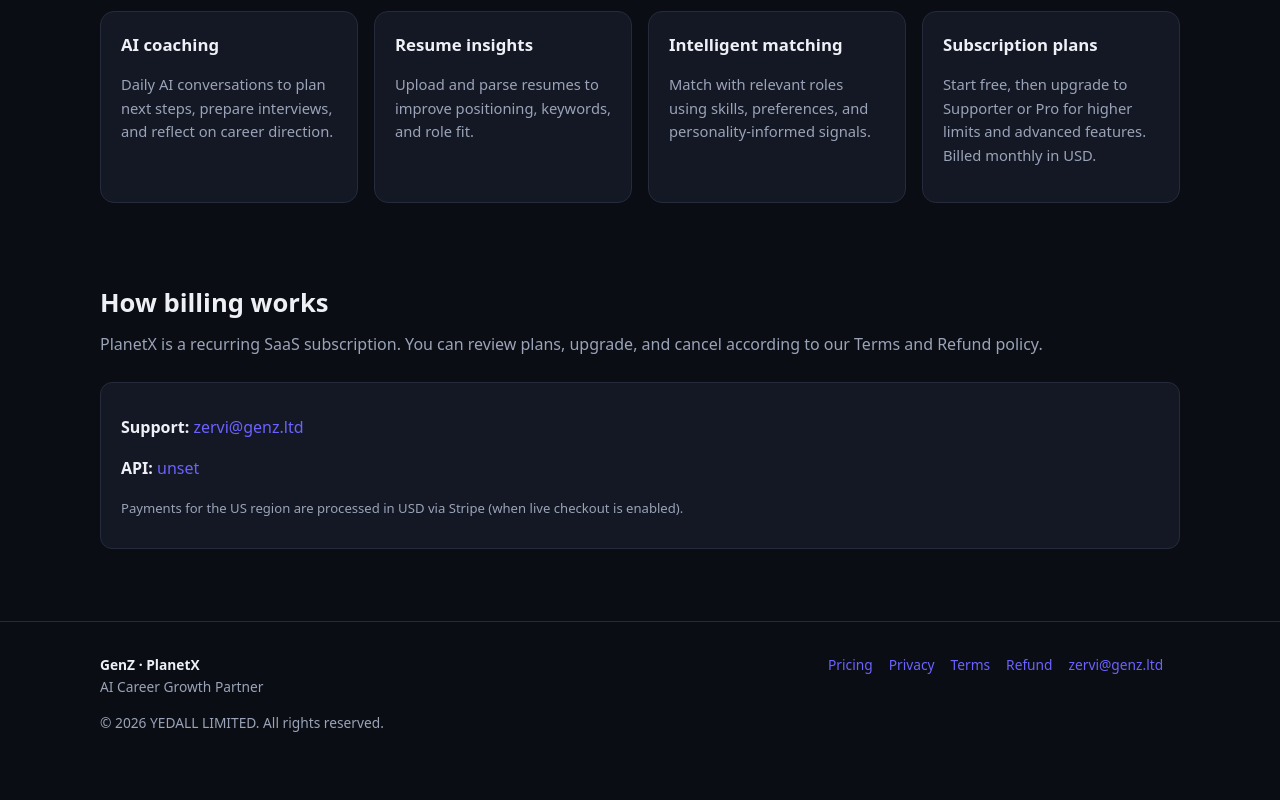
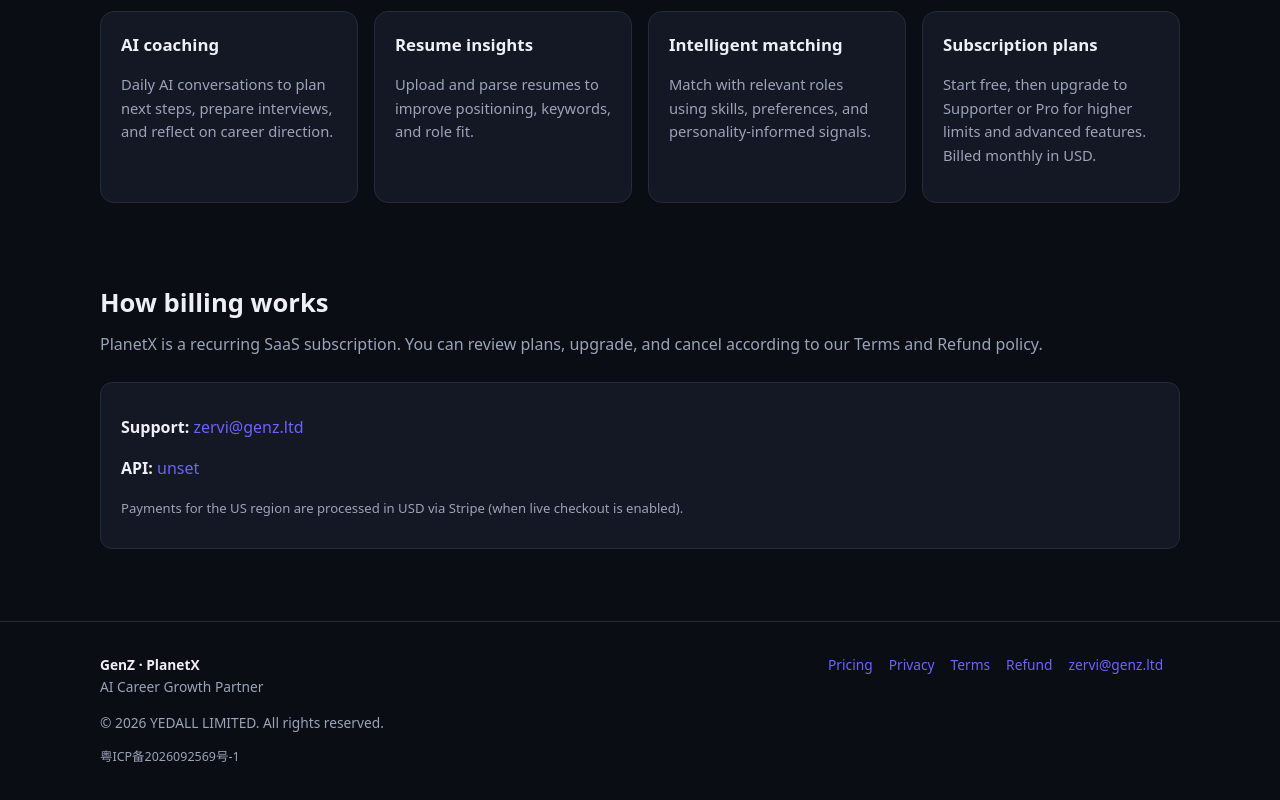
Before and after one commit to szpeter2026/genz-web, a React (Vite) app: page / in a window 1280 px wide. Shown: the part 619-1419 px from the top of the page. Before the commit the page ends 1398 px from the top, so only its background shows below. Built offline with nearby package versions, Linux system fonts and the light colour scheme; no server answers.

Commit message:
feat: add ICP备案号 粤ICP备2026092569号-1 to footer

```diff
--- a/src/components/SiteChrome.tsx
+++ b/src/components/SiteChrome.tsx
@@ -57,6 +57,15 @@ export function SiteFooter() {
             <p>
               © {year} {SITE_CONFIG.legalEntityName}. {t("site.footer.rights")}
             </p>
+            <p className="footer-beian">
+              <a
+                href="https://beian.miit.gov.cn/"
+                target="_blank"
+                rel="noopener noreferrer"
+              >
+                {SITE_CONFIG.icpBeian}
+              </a>
+            </p>
           </div>
           <div className="footer-links">
             <Link to="/pricing">{t("site.nav.pricing")}</Link>
--- a/src/config/site.ts
+++ b/src/config/site.ts
@@ -7,4 +7,5 @@ export const SITE_CONFIG = {
   siteUrl: "https://genz.ltd",
   appRegisterUrl: "https://tspace.genz.ltd/register",
   apiBase: import.meta.env.VITE_API_BASE || "https://api.genz.ltd",
+  icpBeian: "粤ICP备2026092569号-1",
 } as const;
--- a/src/i18n/locales/en.json
+++ b/src/i18n/locales/en.json
@@ -16,7 +16,8 @@
       "switchAria": "Switch language"
     },
     "footer": {
-      "rights": "All rights reserved."
+      "rights": "All rights reserved.",
+      "icp": "Yue ICP 2026092569-1"
     },
     "support": "Support",
     "api": "API"
--- a/src/i18n/locales/zh.json
+++ b/src/i18n/locales/zh.json
@@ -16,7 +16,8 @@
       "switchAria": "切换语言"
     },
     "footer": {
-      "rights": "版权所有。"
+      "rights": "版权所有。",
+      "icp": "粤ICP备2026092569号-1"
     },
     "support": "客服支持",
     "api": "API"
--- a/src/styles/global.css
+++ b/src/styles/global.css
@@ -405,3 +405,18 @@ h1 {
 .pricing-status.ok {
   color: var(--success);
 }
+
+.footer-beian {
+  margin-top: 0.25rem;
+  font-size: 0.78rem;
+}
+
+.footer-beian a {
+  color: var(--muted);
+  text-decoration: none;
+  transition: color 0.15s;
+}
+
+.footer-beian a:hover {
+  color: var(--accent);
+}
```
